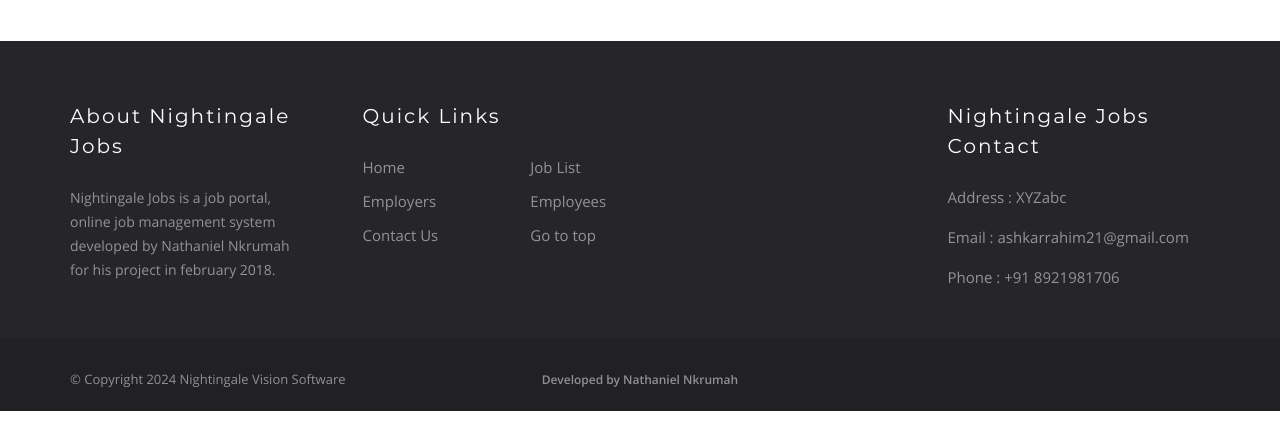
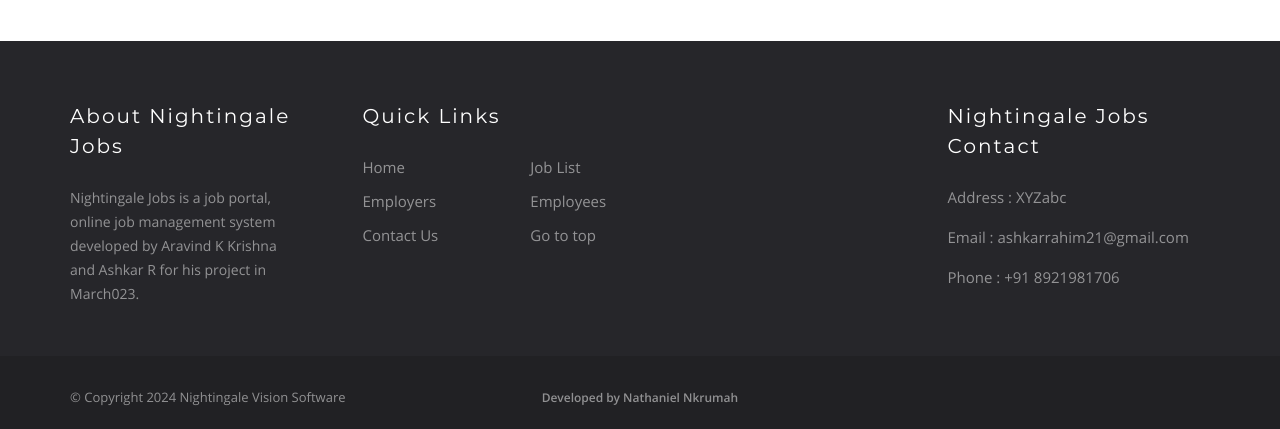
Before and after one commit to AravindKKrishna/PortCode, a PHP site: page /phpmail/explore-job.php?jobid=5609558107 in a window 1280 px wide. Shown: the part 1246-1675 px from the top of the page. Run offline with PHP 8.4, Linux system fonts and the light colour scheme; data comes from the database, SQL or seed files in the repository; some libraries are stand-ins or nearby versions.

Commit message:
Update explore-job.php

```diff
--- a/explore-job.php
+++ b/explore-job.php
@@ -526,8 +526,8 @@ $jobexpired = false;
 
 										<div class="footer-about-us">
 											<h5 class="footer-title">About Nightingale Jobs</h5>
-											<p>Nightingale Jobs is a job portal, online job management system developed by Nathaniel Nkrumah for his project in february 2018.</p>
 
+										<p>Nightingale Jobs is a job portal, online job management system developed by Aravind K Krishna and Ashkar R for his project in March023.</p>
 										</div>
 
 									</div>
```
